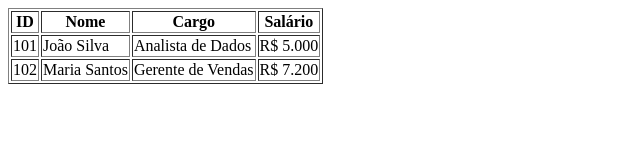
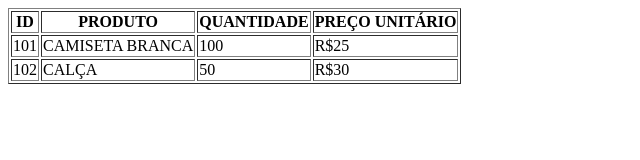
Before and after one commit to beatrizzinkoloouresdarocha/estudo-tabelas-html-css, a plain HTML site: page index.html in a window 1280 px wide. Shown: the whole page, without its empty margins (0-640 px from the left). Drawn offline with Linux system fonts and the light colour scheme.

Commit message:
ESTOU CRIANDO UMA PLANILHA SOBRE VALORES DE ROUPAS  E QUANTIDADES.

```diff
--- a/index.html
+++ b/index.html
@@ -9,21 +9,21 @@
     <table border="1">
 <tr>
     <th>ID</th>
-    <th>Nome</th>
-    <th>Cargo</th>
-    <th>Salário</th>
+    <th>PRODUTO</th>
+    <th>QUANTIDADE</th>
+    <th>PREÇO UNITÁRIO</th>
 </tr>
     <tr>
     <td>101</td>
-    <td>João Silva</td>
-    <td>Analista de Dados</td>
-    <td>R$ 5.000</td>
+    <td>CAMISETA BRANCA</td>
+    <td>100</td>
+    <td>R$25</td>
 </tr>
     <tr>
     <td>102</td>
-    <td>Maria Santos</td>
-    <td>Gerente de Vendas</td>
-    <td>R$ 7.200</td>
+    <td>CALÇA</td>
+    <td>50</td>
+    <td>R$30</td>
 </tr>
     <!-- Adicione mais linhas conforme necessário -->
     </table>
```
